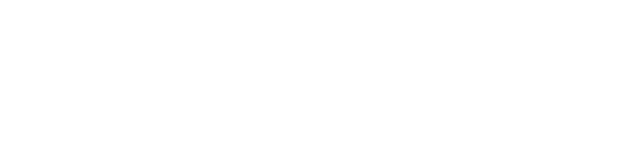
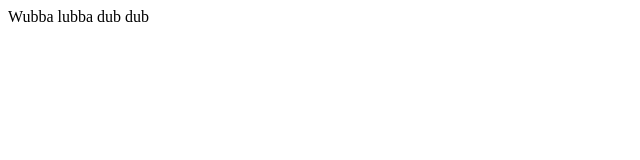
Before and after one commit to ctniel1-zz/260-creative-project, a plain HTML site: page index.html in a window 1280 px wide. Shown: the whole page, without its empty margins (0-640 px from the left). Drawn offline with Linux system fonts and the light colour scheme.

Commit message:
first commit

```diff
--- a/index.html
+++ b/index.html
@@ -2,9 +2,12 @@
 <html lang="en">
 <head>
     <meta charset="UTF-8">
-    <title>Title</title>
+    <title>Rick and Morty Fan Page</title>
+    <script>
+
+    </script>
 </head>
 <body>
-
+    Wubba lubba dub dub
 </body>
 </html>
```
